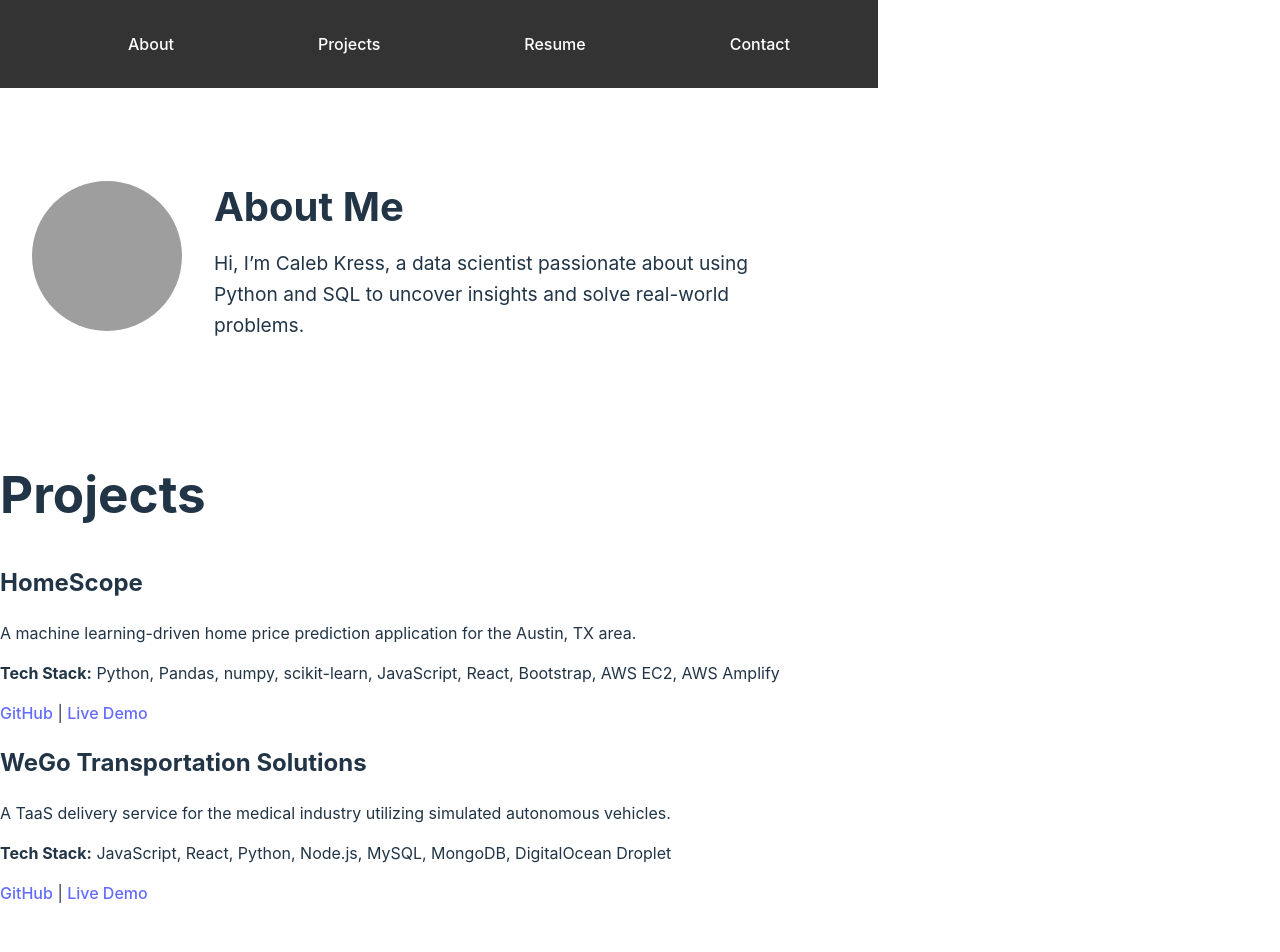
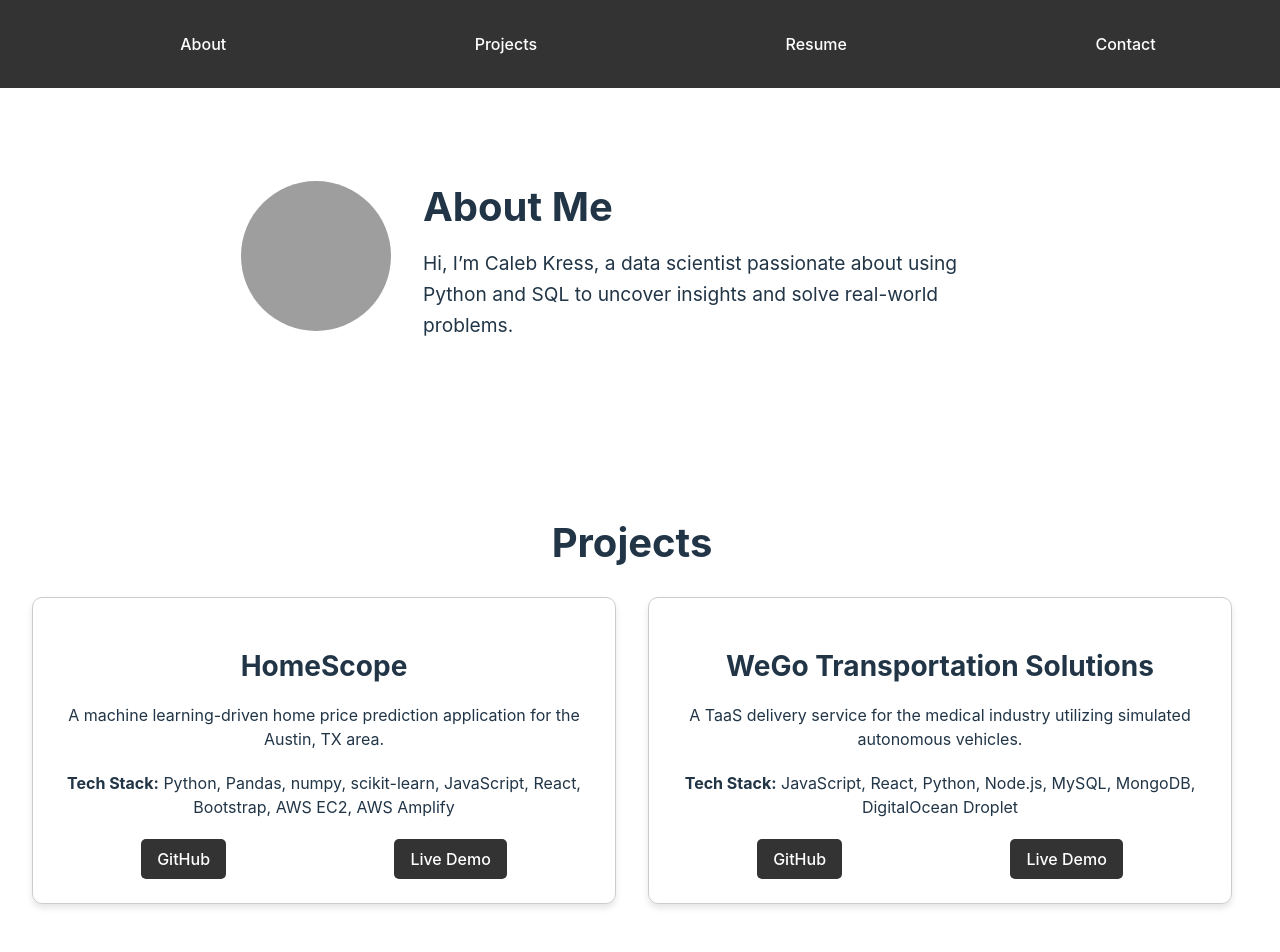
Before and after one commit to calebkress/portfolio-website, a React (Vite) app: page / in a window 1280 px wide. Shown: the top 952 px of the page. Built offline with nearby package versions, Linux system fonts and the light colour scheme; grey boxes are pictures that could not be loaded.

Commit message:
implemented card-based Projects layout/styles

```diff
--- a/src/components/Projects.css
+++ b/src/components/Projects.css
@@ -1,20 +1,64 @@
 .projects-section {
+    padding: 4rem 2rem;
+    text-align: center;
+  }
+
+  .projects-section h1 {
+    font-size: 2.5rem;
+    margin-bottom: 2rem;
+  }
+
+  .projects-grid {
     display: grid;
     grid-template-columns: repeat(auto-fit, minmax(300px, 1fr));
-    gap: 1.5rem;
-    padding: 2rem;
+    gap: 2rem;
+    max-width: 1200px;
+    margin: 0 auto;
   }
+
   .project-card {
+    padding: 1.5rem;
     border: 1px solid #ccc;
-    padding: 1rem;
-    text-align: center;
-    transition: transform 0.3s ease;
+    border-radius: 10px;
+    box-shadow: 0 4px 6px rgba(0, 0, 0, 0.1);
+    transition: transform 0.3s ease, box-shadow 0.3s ease;
   }
+
   .project-card:hover {
     transform: translateY(-5px);
+    box-shadow: 0 6px 12px rgba(0, 0, 0, 0.15);
   }
-  .project-card a {
-    color: #333;
+
+  .project-card h2 {
+    font-size: 1.75rem;
+    margin-bottom: 1rem;
+  }
+
+  .project-card p {
+    font-size: 1rem;
+    margin-bottom: 1.25rem;
+  }
+
+  .project-links {
+    display: flex;
+    justify-content: space-around;
+  }
+
+  .project-links a {
+    padding: 0.5rem 1rem;
+    background-color: #333;
+    color: white;
     text-decoration: none;
-    font-weight: bold;
+    border-radius: 5px;
+    transition: background-color 0.3s ease;
   }
+
+  .project-links a:hover {
+    background-color: #555;
+  }
+
+  @media (max-width: 768px) {
+    .projects-grid {
+      grid-template-columns: 1fr;
+    }
+  }
--- a/src/components/Projects.jsx
+++ b/src/components/Projects.jsx
@@ -20,15 +20,18 @@ const Projects = () => {
   ];
 
   return (
-    <section id="projects">
+    <section className="projects-section">
       <h1>Projects</h1>
-      <div>
+      <div className="projects-grid">
         {projectList.map((project, index) => (
-          <div key={index}>
+          <div key={index} className="project-card">
             <h2>{project.name}</h2>
             <p>{project.description}</p>
             <p><strong>Tech Stack:</strong> {project.techStack.join(', ')}</p>
-            <a href={project.githubLink}>GitHub</a> | <a href={project.demoLink}>Live Demo</a>
+            <div className="project-links">
+              <a href={project.githubLink} target="_blank" rel="noopener noreferrer">GitHub</a>
+              <a href={project.demoLink} target="_blank" rel="noopener noreferrer">Live Demo</a>
+            </div>
           </div>
         ))}
       </div>
```
